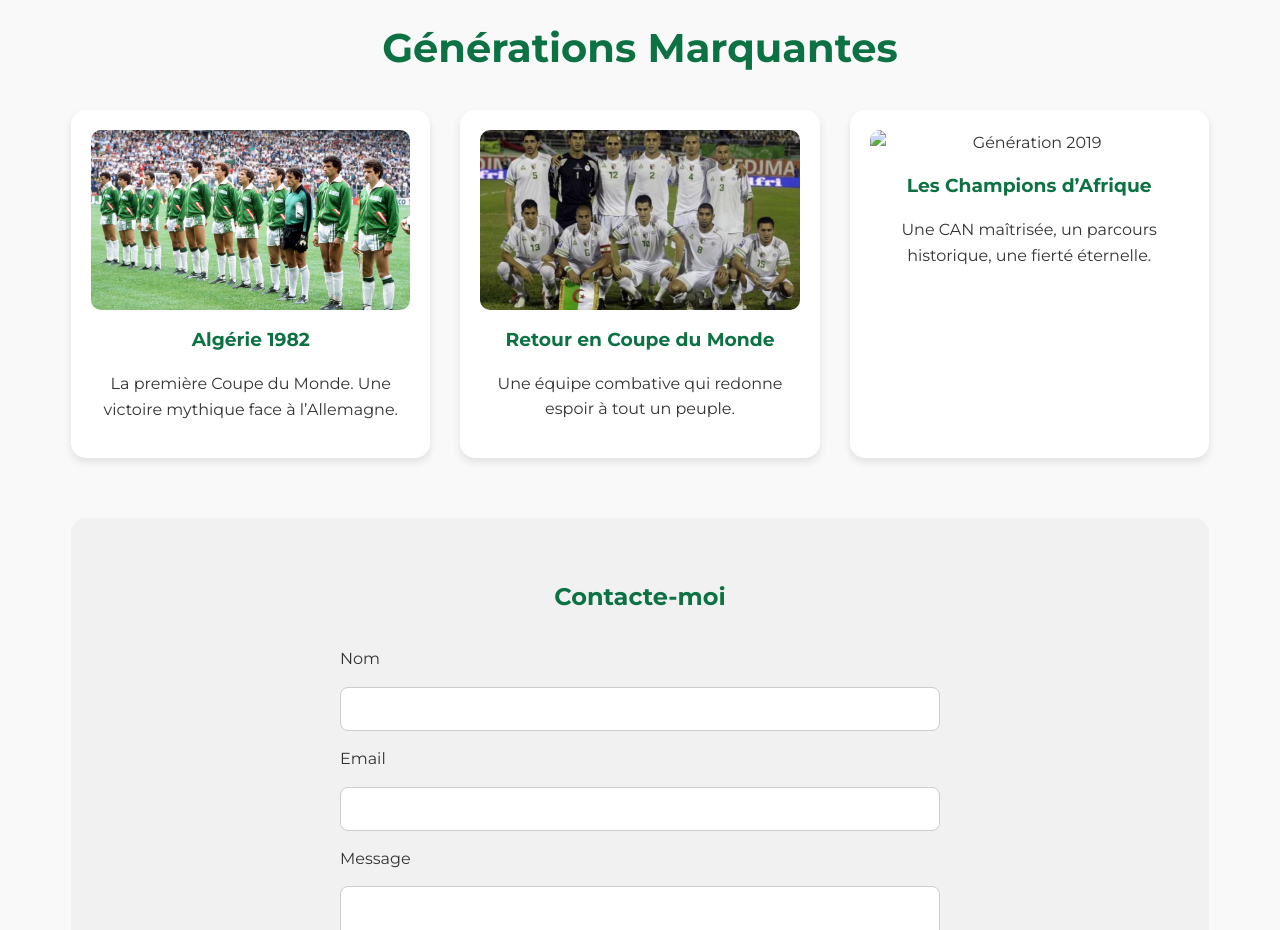
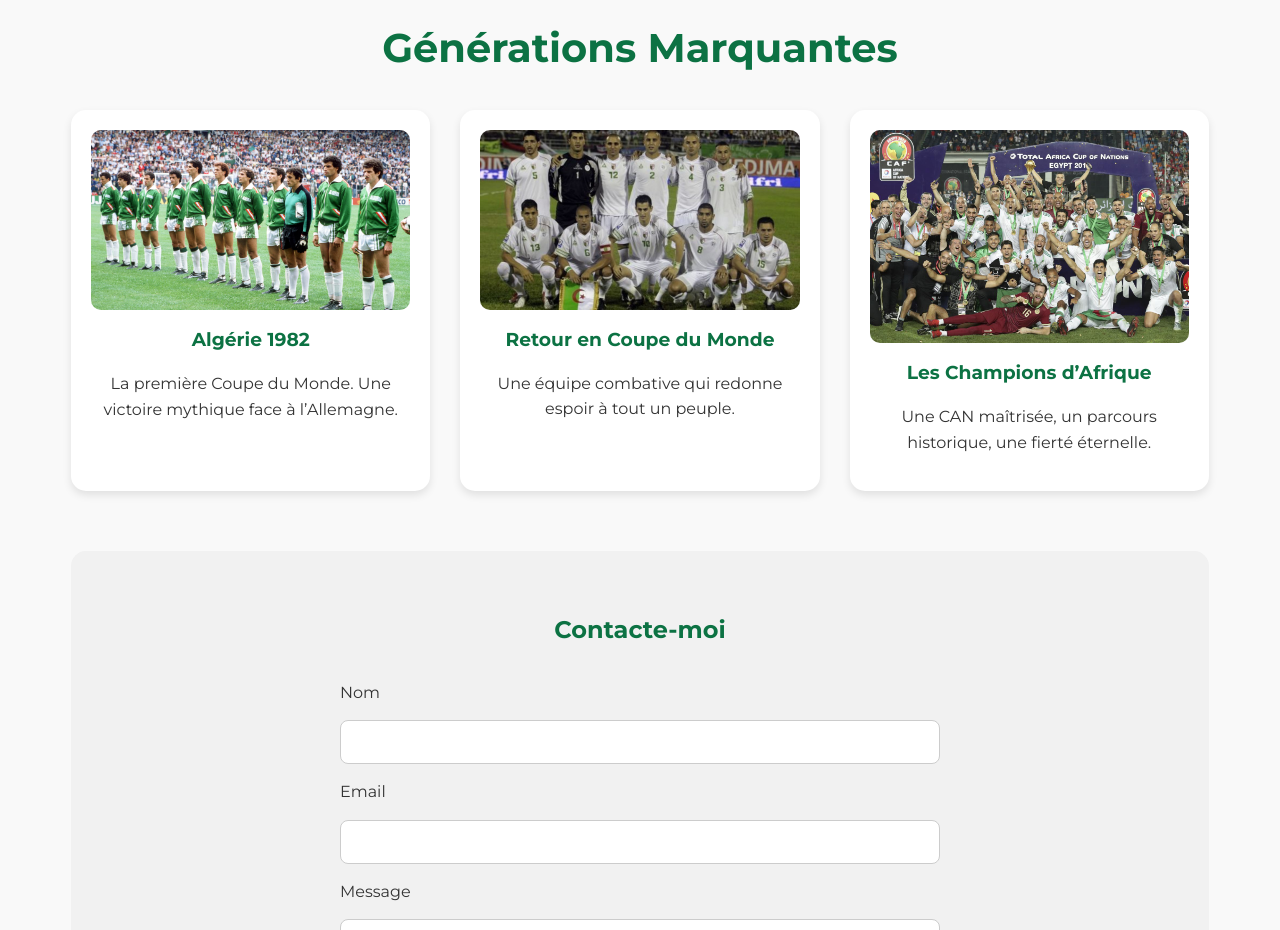
Before and after one commit to rayan2mos/dzriii, a plain HTML site: page index.html in a window 1280 px wide. Shown: the part 1800-2730 px from the top of the page. Drawn offline with Linux system fonts and the light colour scheme.

Commit message:
Update index.html

```diff
--- a/index.html
+++ b/index.html
@@ -72,7 +72,7 @@
           <p>Une équipe combative qui redonne espoir à tout un peuple.</p>
         </div>
         <div class="card">
-          <img src="images.aneuf.jpg" alt="Génération 2019">
+          <img src="images/aneuf.jpg" alt="Génération 2019">
           <h3>Les Champions d’Afrique</h3>
           <p>Une CAN maîtrisée, un parcours historique, une fierté éternelle.</p>
         </div>
```
